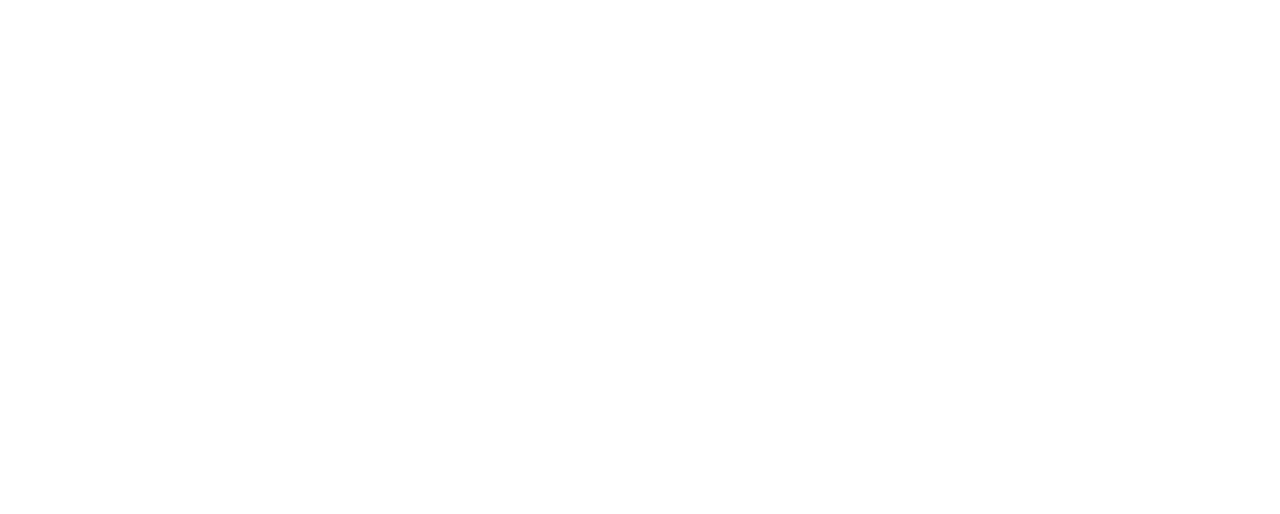
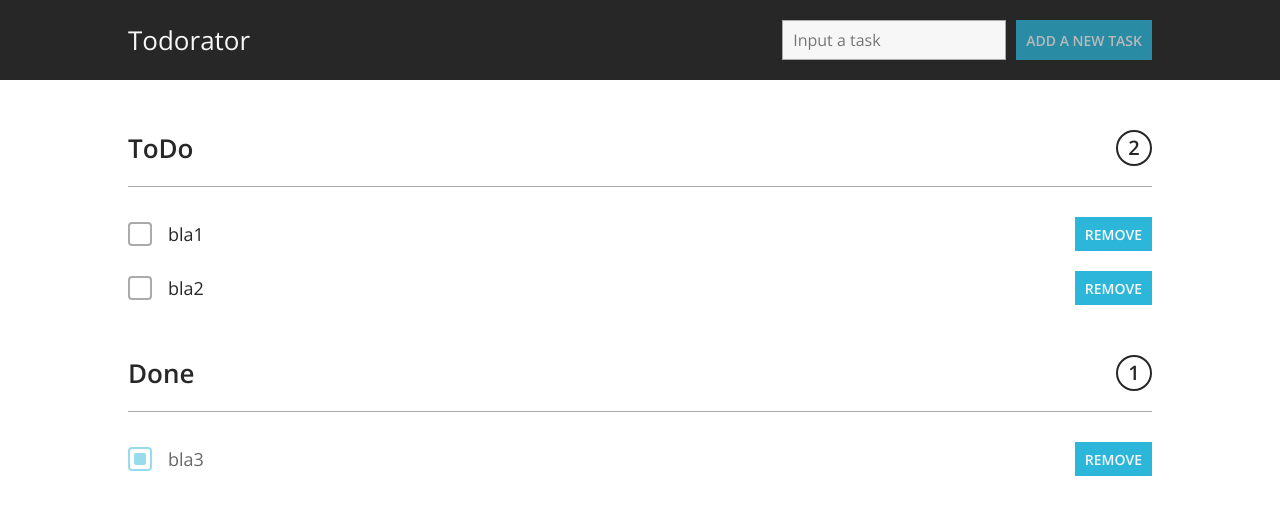
Before and after one commit to timur-svoboda/Todorator, a React (Create React App) app: page / in a window 1280 px wide. Shown: the top 514 px of the page. Built offline with nearby package versions, Linux system fonts and the light colour scheme.

Commit message:
Rewrite the App componenet
* Add an array of example tasks
* Write adding a task via a popup
* Write adding a task via a form
* Write removing a task
* Write checking a task

```diff
--- a/src/App.js
+++ b/src/App.js
@@ -1,8 +1,171 @@
 import React from "react";
 import "./App.css";
 
-function App() {
-  return <div className="App"></div>;
+import Header from "./components/Header/Header";
+import TaskList from "./components/TaskList/TaskList";
+import AddTaskForm from "./components/AddTaskForm/AddTaskForm";
+import AddTaskPopup from "./components/AddTaskPopup/AddTaskPopup";
+import Button from "./components/Button/Button";
+
+class App extends React.Component {
+  constructor(props) {
+    super(props);
+
+    this.state = {
+      tasks: [
+        {
+          id: 0,
+          text: "bla1",
+          done: false,
+        },
+        {
+          id: 1,
+          text: "bla2",
+          done: false,
+        },
+        {
+          id: 2,
+          text: "bla3",
+          done: true,
+        },
+      ],
+      showAddTaskPopup: false,
+      windowWidth: window.innerWidth,
+    };
+
+    this.handleAddTaskFormSubmit = this.handleAddTaskFormSubmit.bind(this);
+    this.handleAddButtonClick = this.handleAddButtonClick.bind(this);
+    this.handleAddTaskPopupClose = this.handleAddTaskPopupClose.bind(this);
+    this.handleAddTaskPopupCancel = this.handleAddTaskPopupCancel.bind(this);
+    this.handleAddTaskPopupOk = this.handleAddTaskPopupOk.bind(this);
+    this.handleCheckboxClick = this.handleCheckboxClick.bind(this);
+    this.handleTaskRemove = this.handleTaskRemove.bind(this);
+    this.handleResize = this.handleResize.bind(this);
+    this.handleHeaderAddButtonClick =
+      this.handleHeaderAddButtonClick.bind(this);
+  }
+
+  handleAddTaskFormSubmit(e, taskText) {
+    if (!taskText.length) return;
+
+    this.setState((state) => {
+      const id = state.tasks.at(-1) ? state.tasks.at(-1).id + 1 : 0;
+      const tasks = state.tasks.slice();
+      tasks.push({ id, text: taskText, done: false });
+      return { tasks };
+    });
+
+    e.preventDefault();
+  }
+
+  handleAddButtonClick() {
+    this.setState(() => ({ showAddTaskPopup: true }));
+  }
+
+  handleAddTaskPopupClose() {
+    this.setState(() => ({ showAddTaskPopup: false }));
+  }
+
+  handleAddTaskPopupCancel() {
+    this.setState(() => ({ showAddTaskPopup: false }));
+  }
+
+  handleAddTaskPopupOk(taskText) {
+    this.setState(() => ({ showAddTaskPopup: false }));
+    this.setState((state) => {
+      const tasks = state.tasks.slice();
+      const id = tasks.at(-1) ? tasks.at(-1).id + 1 : 0;
+      tasks.push({
+        id,
+        text: taskText,
+        done: false,
+      });
+      return { tasks };
+    });
+  }
+
+  handleCheckboxClick(id) {
+    this.setState((state) => {
+      const tasks = state.tasks.slice();
+
+      const { text, done } = tasks[id];
+      const i = tasks.findIndex((task) => task.id === id);
+      tasks.splice(i, 1, {
+        id,
+        text,
+        done: !done,
+      });
+
+      return { tasks };
+    });
+  }
+
+  handleTaskRemove(id) {
+    this.setState((state) => {
+      const tasks = state.tasks.slice();
+
+      const i = tasks.findIndex((task) => task.id === id);
+      tasks.splice(i, 1);
+
+      return { tasks };
+    });
+  }
+
+  handleResize() {
+    this.setState({ windowWidth: window.innerWidth });
+  }
+
+  componentDidMount() {
+    window.addEventListener("resize", this.handleResize);
+  }
+
+  componentWillUnmount() {
+    window.removeEventListener("resize", this.handleResize);
+  }
+
+  handleHeaderAddButtonClick() {
+    this.setState(() => ({ showAddTaskPopup: true }));
+  }
+
+  render() {
+    const undoneTasks = this.state.tasks.filter((item) => !item.done);
+    const doneTasks = this.state.tasks.filter((item) => item.done);
+
+    let headerRight;
+    if (this.state.windowWidth >= 576) {
+      headerRight = <AddTaskForm onSubmit={this.handleAddTaskFormSubmit} />;
+    } else {
+      headerRight = (
+        <Button onClick={this.handleHeaderAddButtonClick}>Add Task</Button>
+      );
+    }
+
+    return (
+      <div className="App">
+        <Header handleAddingTask={this.handleAddingTask} right={headerRight} />
+        <main className="App-main">
+          <TaskList
+            header="ToDo"
+            tasks={undoneTasks}
+            onCheckboxClick={this.handleCheckboxClick}
+            onTaskRemove={this.handleTaskRemove}
+          />
+          <TaskList
+            header="Done"
+            tasks={doneTasks}
+            onCheckboxClick={this.handleCheckboxClick}
+            onTaskRemove={this.handleTaskRemove}
+          />
+        </main>
+        <AddTaskPopup
+          show={this.state.showAddTaskPopup}
+          onClose={this.handleAddTaskPopupClose}
+          onCancel={this.handleAddTaskPopupCancel}
+          onOk={this.handleAddTaskPopupOk}
+        />
+      </div>
+    );
+  }
 }
 
 export default App;
```
